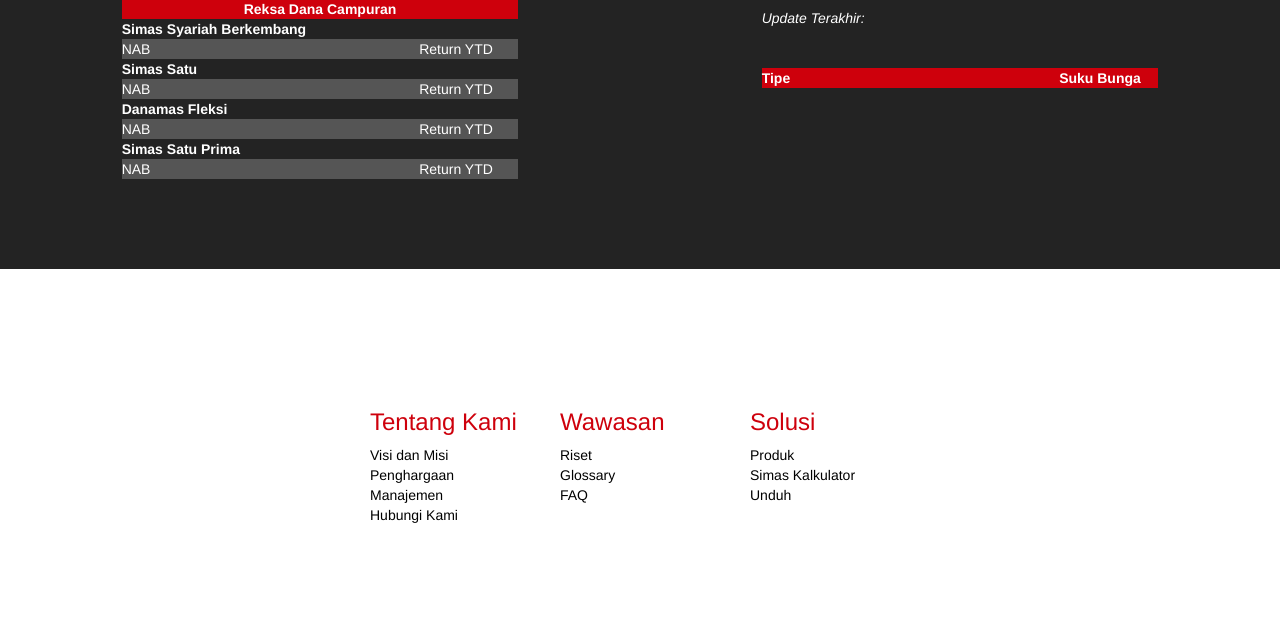
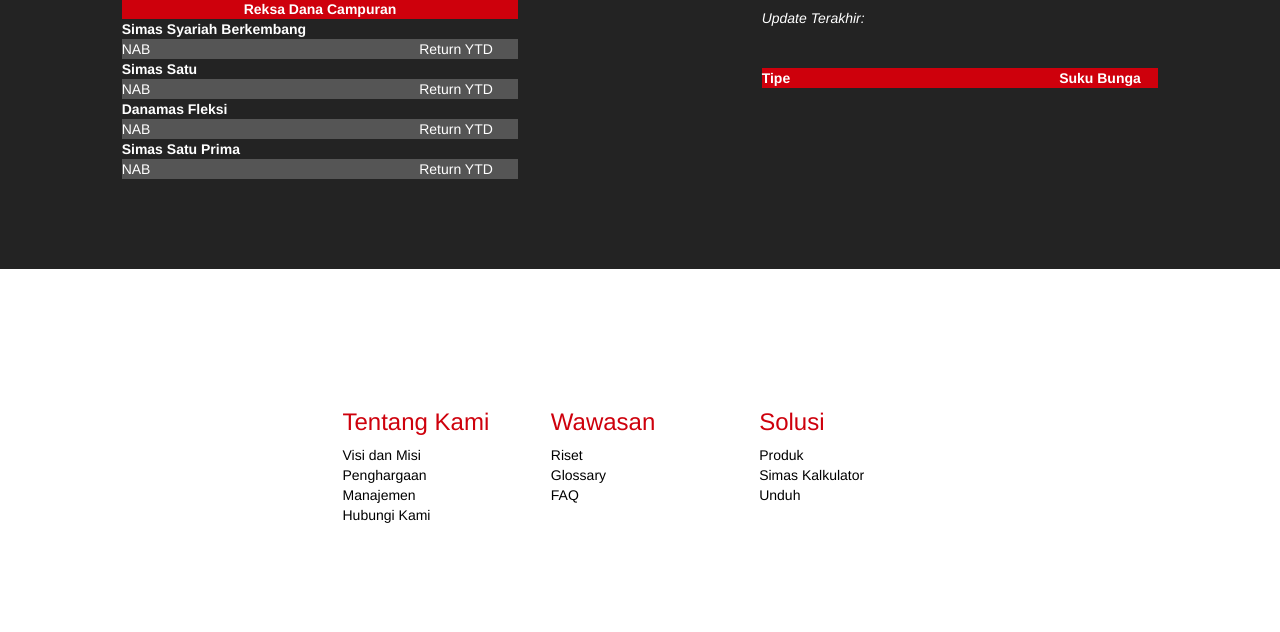
Before and after one commit to jasonlimantoro/sinarmas-am, a PHP site: page /index.php in a window 1280 px wide. Shown: the part 2988-3620 px from the top of the page. Run offline with PHP 8.4, Linux system fonts and the light colour scheme; lists and menus that the app fills with data are empty.

Commit message:
footer changed to container fluid and fix the margin issues for desktop

```diff
--- a/footer.php
+++ b/footer.php
@@ -1,5 +1,5 @@
 <footer class="footer">
-    <div class="container">
+    <div class="container-fluid">
         <div class="row bottombar-nav">
             <div class="col-md-offset-3 col-md-2 col-xs-4">
                 <h3><?php echo dgettext('navigation', 'Tentang Kami') ?></h3>
--- a/modules/scss/components/_footer.scss
+++ b/modules/scss/components/_footer.scss
@@ -39,9 +39,13 @@
         }
     }
     @include media-query(laptop-retina) {
+        // the entire row
+        .col-md-offset-3 {
+            margin-left: 350px;
+        }
         // Insights
         .col-md-2:nth-child(2) {
-            padding-left: 30px;
+            padding-left: 25px;
         }
     }
 }
```
Also changed, not shown: modules/css/main.min.css, 1 other file.
